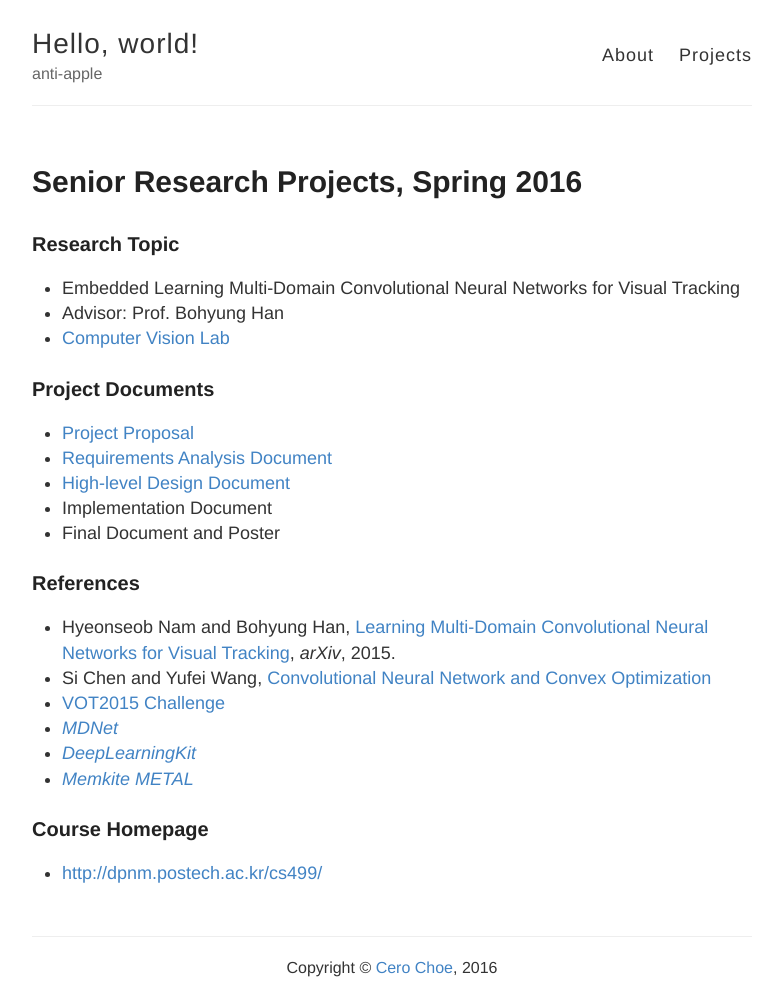
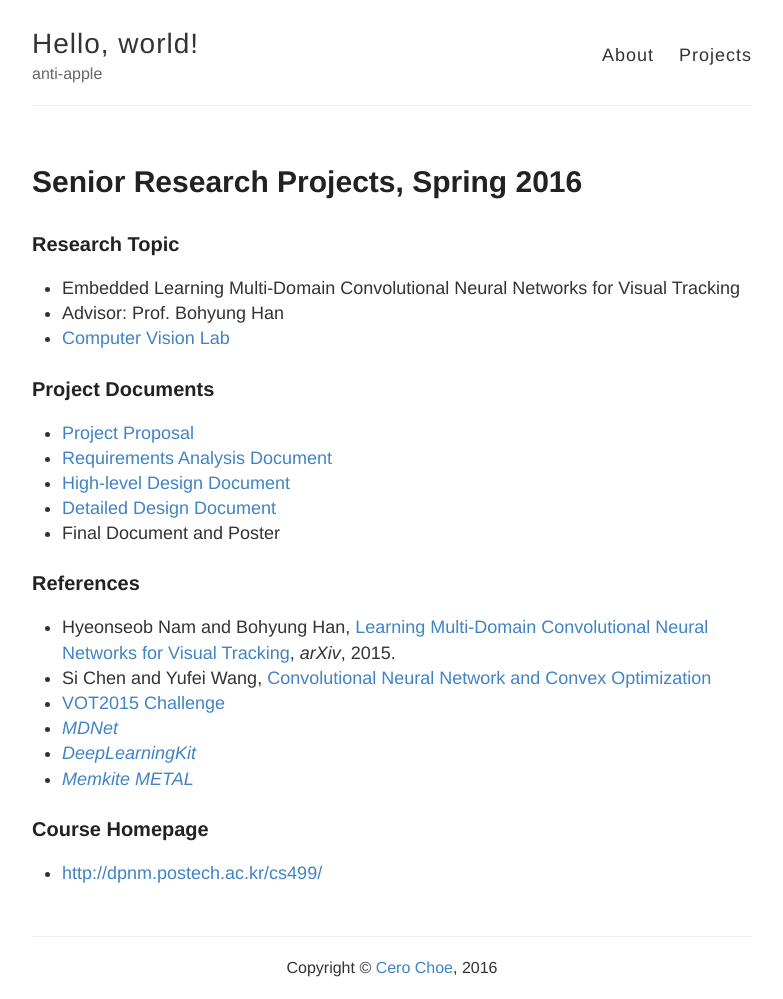
Before and after one commit to cerochoe/cerochoe.github.io, a Jekyll site: the page built from projects/csed499.md, in a window 1280 px wide. Shown: the whole page, without its empty margins (248-1031 px from the left). Built offline with Jekyll 4.4.1, drawn with Linux system fonts in a browser that asks for light colours.

Commit message:
Update detailed design document

```diff
--- a/projects/csed499.md
+++ b/projects/csed499.md
@@ -13,7 +13,7 @@ permalink: /projects/csed499/
 * [Project Proposal]({{ site.url }}/assets/Proposal_JeongbinChoe.pptx)
 * [Requirements Analysis Document]({{ site.url }}/assets/Requirements_Analysis_JeongbinChoe.pptx)
 * [High-level Design Document]({{ site.url }}/assets/Highlevel_Design_JeongbinChoe.pptx)
-* Implementation Document
+* [Detailed Design Document]({{ site.url }}/assets/Detailed_Design_JeongbinChoe.pptx)
 * Final Document and Poster
 
 ### References ###
```
Also changed, not shown: 1 other file.
